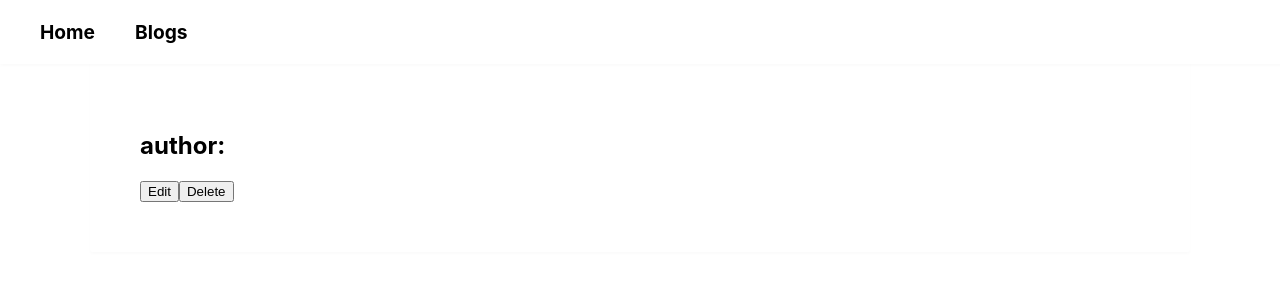
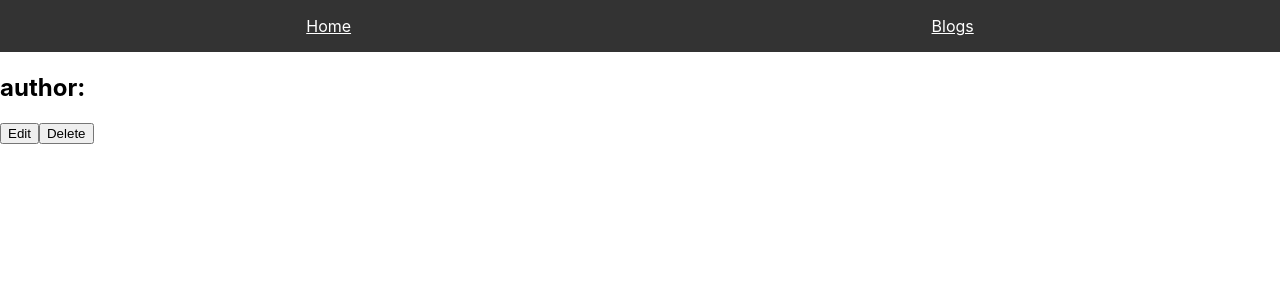
Before and after one commit to efmorales/expressBlogger-frontend, a React (Create React App) app: page /blogs/1 in a window 1280 px wide. Shown: the top 300 px of the page. Built offline with nearby package versions, Linux system fonts and the light colour scheme; no server answers.

Commit message:
Minimal styling for the CRUD app achieved

```diff
--- a/src/App.css
+++ b/src/App.css
@@ -2,69 +2,52 @@
   text-align: center;
 }
 
-.blog-card {
-  background: #fff;
-  border-radius: 3px;
-  box-shadow: 0 2px 3px rgba(0, 0, 0, 0.02);
-  /* margin: 60px auto; */
-  max-width: 1000px;
-  /* padding: 50px; */
-  padding-left: 50px;
-  text-align: left;
-  transition: box-shadow 0.5s ease;
+/* Navigation styles */
+
+nav {
+  display: flex;
+  justify-content: space-around;
+  align-items: center;
+  background-color: #333;
+  color: white;
+  padding: 1rem;
 }
 
-/* blog-post component will recpect the nav space and will be more visually attractive than blog-card, it will use Material Design principles for its design */
-
-.blog-post {
-  background: #fff;
-  border-radius: 3px;
-  box-shadow: 0 2px 3px rgba(0, 0, 0, 0.02);
-  margin: 60px auto;
-  max-width: 1000px;
-  padding: 50px;
-  text-align: left;
-  transition: box-shadow 0.5s ease;
+nav a {
+  color: white;
 }
 
-nav {
-  background: #fff;
-  box-shadow: 0 2px 3px rgba(0, 0, 0, 0.02);
-  padding: 20px;
-  position: fixed;
-  top: 0;
-  width: 100%;
-  z-index: 100;
+nav a:hover {
+  text-decoration: underline;
 }
 
-nav > a {
-  color: #000;
-  font-size: 1.2em;
-  font-weight: 700;
-  text-decoration: none;
-  padding: 20px;
-}
-/* this button should appear bellow the nav bar */
-.create-blog-button {
-  background: #fff;
-  border-radius: 3px;
-  box-shadow: 0 2px 3px rgba(0, 0, 0, 0.02);
-  margin: 60px auto;
-  max-width: 1000px;
-  padding: 20px;
-  text-align: left;
-  transition: box-shadow 0.5s ease;
+/* Blog card styles */
+
+.blog-card {
+  display: flex;
+  flex-wrap: wrap; /* Wrap cards onto new line if they don't fit */
 }
 
-/* the form will be bellow the nav bar and will have material design principles */
+.blog-card > div {
+  width: calc(33.33% - (2rem / 3)); /* Three cards per row with some margin */
+  margin-right: calc(2rem / 3);
+}
 
-form {
-  background: #fff;
-  border-radius: 3px;
-  box-shadow: 0 2px 3px rgba(0, 0, 0, 0.02);
-  margin: 60px auto;
-  max-width: auto;
-  padding: 50px;
-  text-align: left;
-  transition: box-shadow 0.5s ease;
+.blog-card > div:last-child {
+   margin-right: unset; /* Remove right margin from last card in row */
 }
+
+.blog-card h1 {
+   font-size: 1.5rem; /* Larger title font size */
+   margin-bottom: .5rem; /* Add some spacing between title and author */
+}
+
+.blog-card h2 {
+   font-size: .8rem; /* Smaller author font size */
+   color: gray; /* Lighter author text color */
+   margin-bottom: .5rem; /* Add some spacing between author and text */
+}
+
+.blog-card p {
+   font-size: .9rem; /* Slightly smaller text font size */
+}
--- a/src/Components/BlogCard.js
+++ b/src/Components/BlogCard.js
@@ -52,7 +52,7 @@ export default function BlogCard() {
 
                     <h2>author: {blog.author}</h2>
 
-                    <p>{blog.text}</p>
+                    {/* <p>{blog.text}</p> */}
 
                 </div>
 
```
